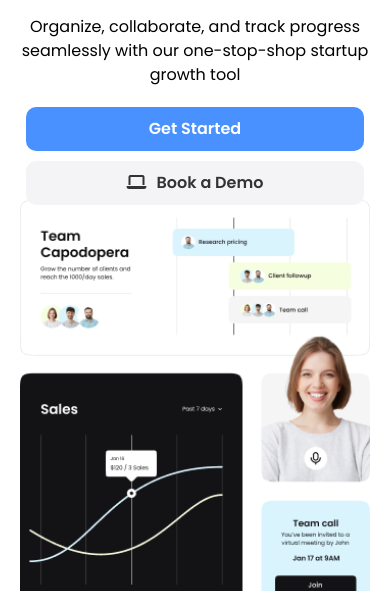
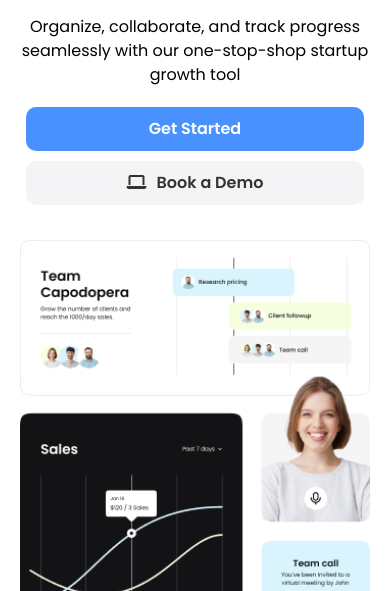
Before and after one commit to lcortez0516/Html-CSS, a plain HTML site: page iCodeThis Website Challenge/index.html in a window 390 px wide. Shown: the part 253-844 px from the top of the page. Drawn offline with Linux system fonts and the light colour scheme.

Commit message:
CHanged height of container

```diff
--- a/iCodeThis Website Challenge/style.css
+++ b/iCodeThis Website Challenge/style.css
@@ -464,7 +464,7 @@ i {
     background-image: url(images/hero-bg-mobile.png);
     background-size: 350px;
     background-position: bottom;
-    height: 730px;
+    height: 770px;
   }
 
   main .hero-content,
```
